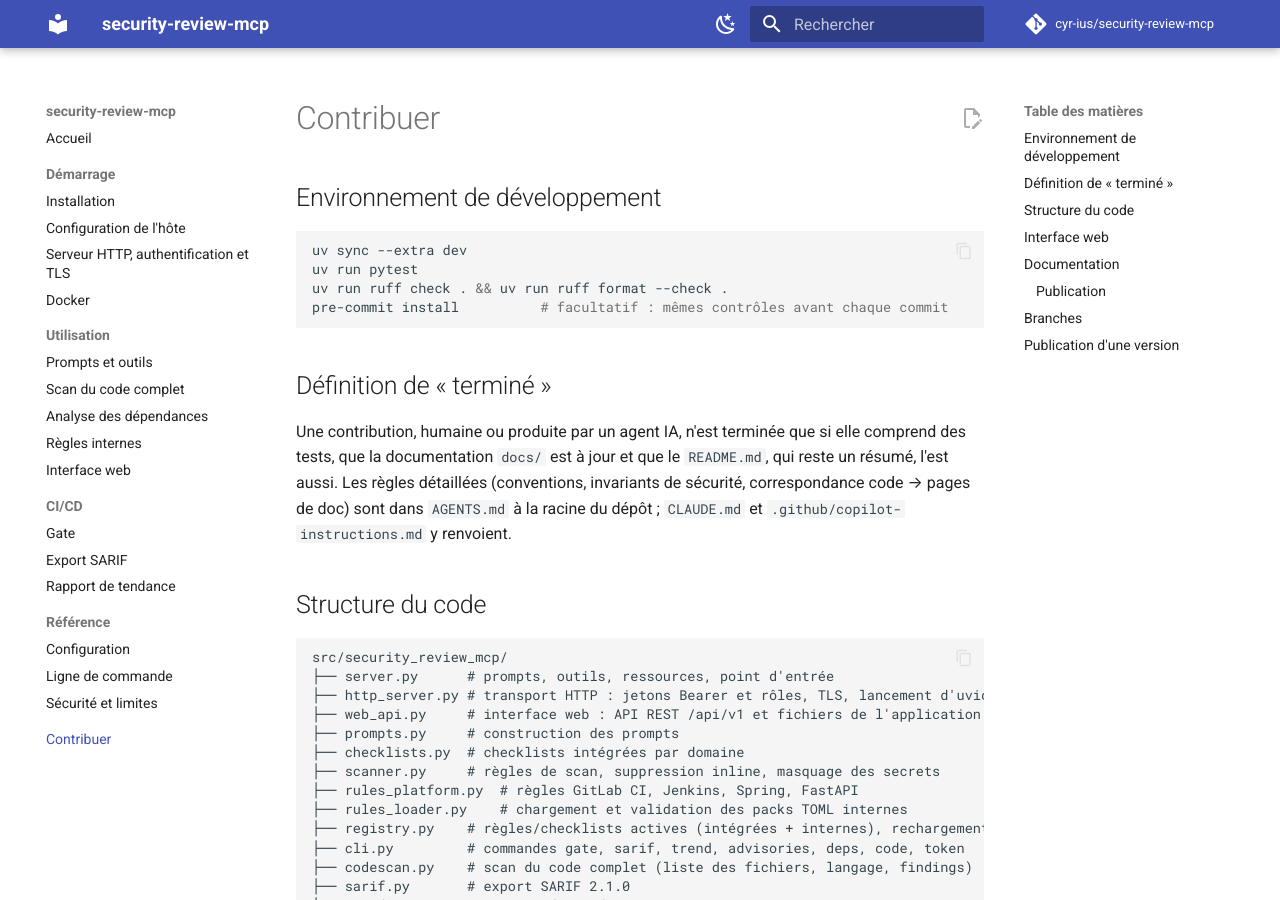
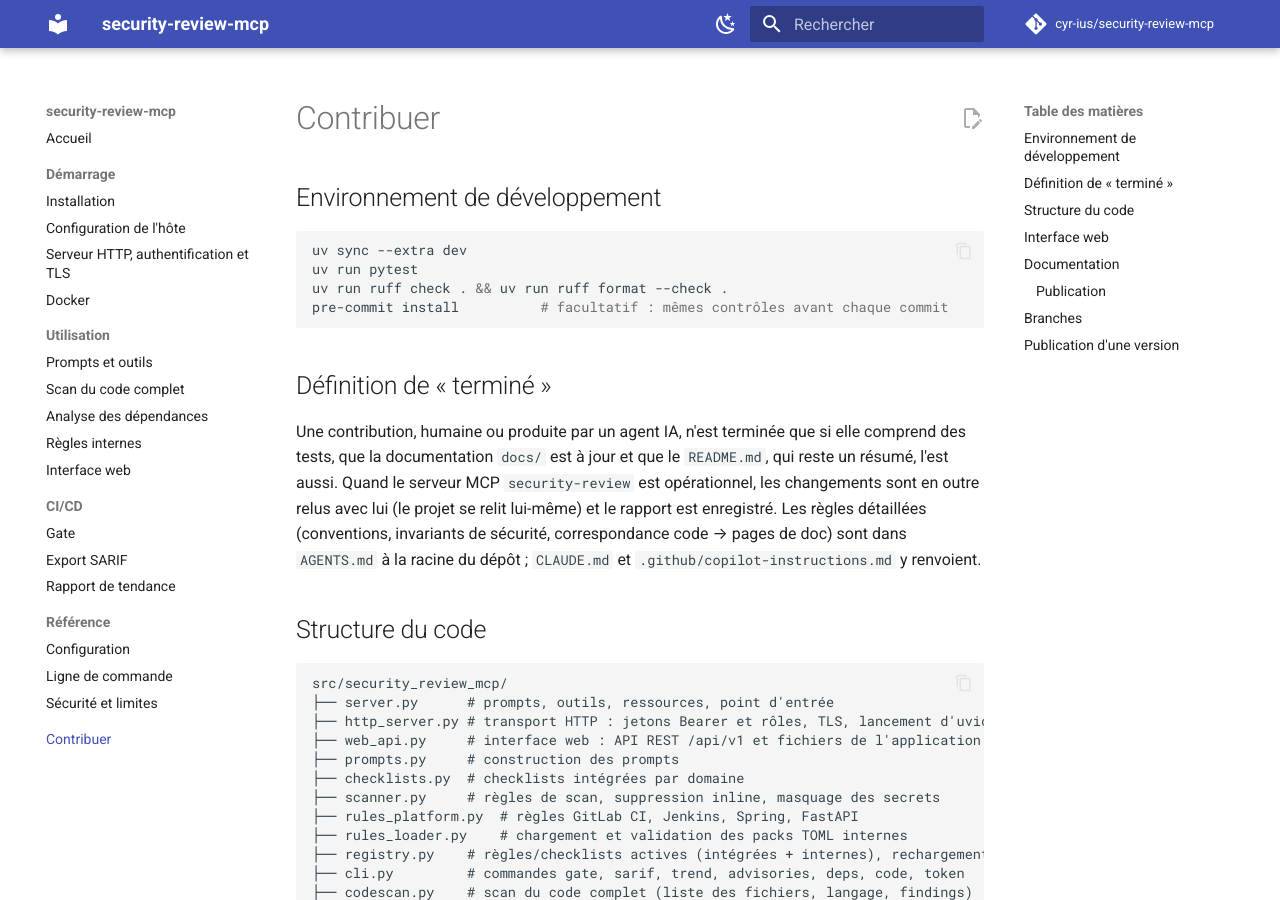
Before and after one commit to cyr-ius/security-review, an MkDocs documentation site: the page built from docs/contribuer.md, in a window 1280 px wide and 900 px high. Built offline with MkDocs 1.6.1 and Material for MkDocs 9.7.7, drawn with Linux system fonts in a browser that asks for light colours; comment, search, counter and statistics services are not loaded.

Commit message:
docs: require a security review with the MCP server when it is available
Agents must review their changes with the security-review MCP server
whenever it is connected, store the report, fix critical/high findings
and summarise the review; fall back to the CLI code scan otherwise.

Co-Authored-By: Claude Opus 5.5 <noreply@anthropic.com>

```diff
--- a/docs/contribuer.md
+++ b/docs/contribuer.md
@@ -13,9 +13,10 @@ pre-commit install          # facultatif : mêmes contrôles avant chaque commit
 
 Une contribution, humaine ou produite par un agent IA, n'est terminée que si elle comprend des
 tests, que la documentation `docs/` est à jour et que le `README.md`, qui reste un résumé, l'est
-aussi. Les règles détaillées (conventions, invariants de sécurité, correspondance code → pages
-de doc) sont dans `AGENTS.md` à la racine du dépôt ; `CLAUDE.md` et
-`.github/copilot-instructions.md` y renvoient.
+aussi. Quand le serveur MCP `security-review` est opérationnel, les changements sont en outre
+relus avec lui (le projet se relit lui-même) et le rapport est enregistré. Les règles détaillées
+(conventions, invariants de sécurité, correspondance code → pages de doc) sont dans `AGENTS.md`
+à la racine du dépôt ; `CLAUDE.md` et `.github/copilot-instructions.md` y renvoient.
 
 ## Structure du code
 
```
Also changed, not shown: AGENTS.md (+26 -0 lines), .github/copilot-instructions.md, .github/pull_request_template.md.
